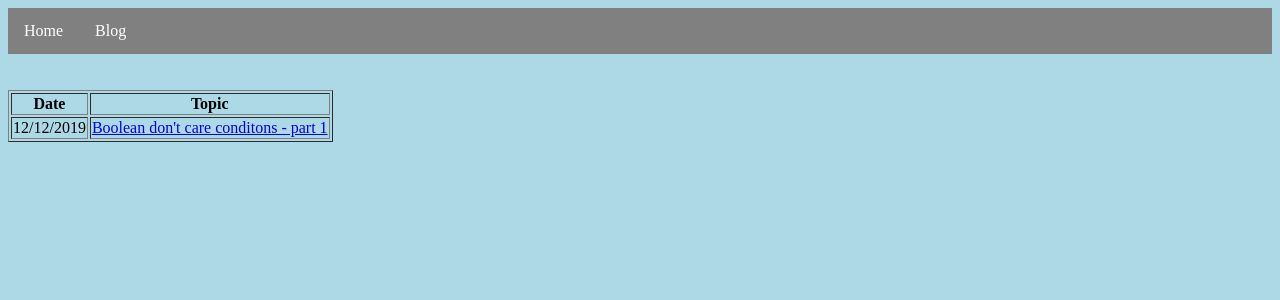
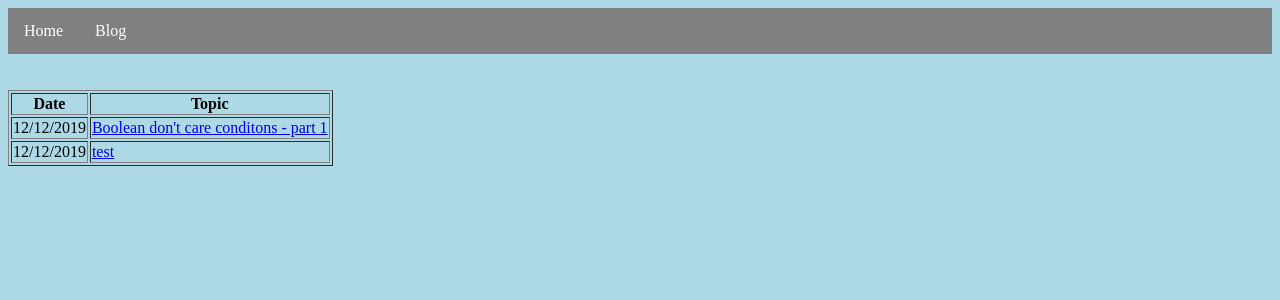
Before and after one commit to swamydp/swamydp.github.io, a Jekyll site: the page built from blog/index.html, in a window 1280 px wide. Shown: the top 300 px of the page. Built offline with Jekyll 4.4.1, drawn with Linux system fonts in a browser that asks for light colours.

Commit message:
Update index.html

```diff
--- a/blog/index.html
+++ b/blog/index.html
@@ -14,4 +14,8 @@ title: Swamy's Blog
     <td>12/12/2019</td>
     <td> <a href="/myposts/dec12-2019.html">Boolean don't care conditons - part 1</a> </td>
   </tr>
+   <tr>
+    <td>12/12/2019</td>
+    <td> <a href="/myposts/test.html">test</a> </td>
+  </tr>
 </table>
```
